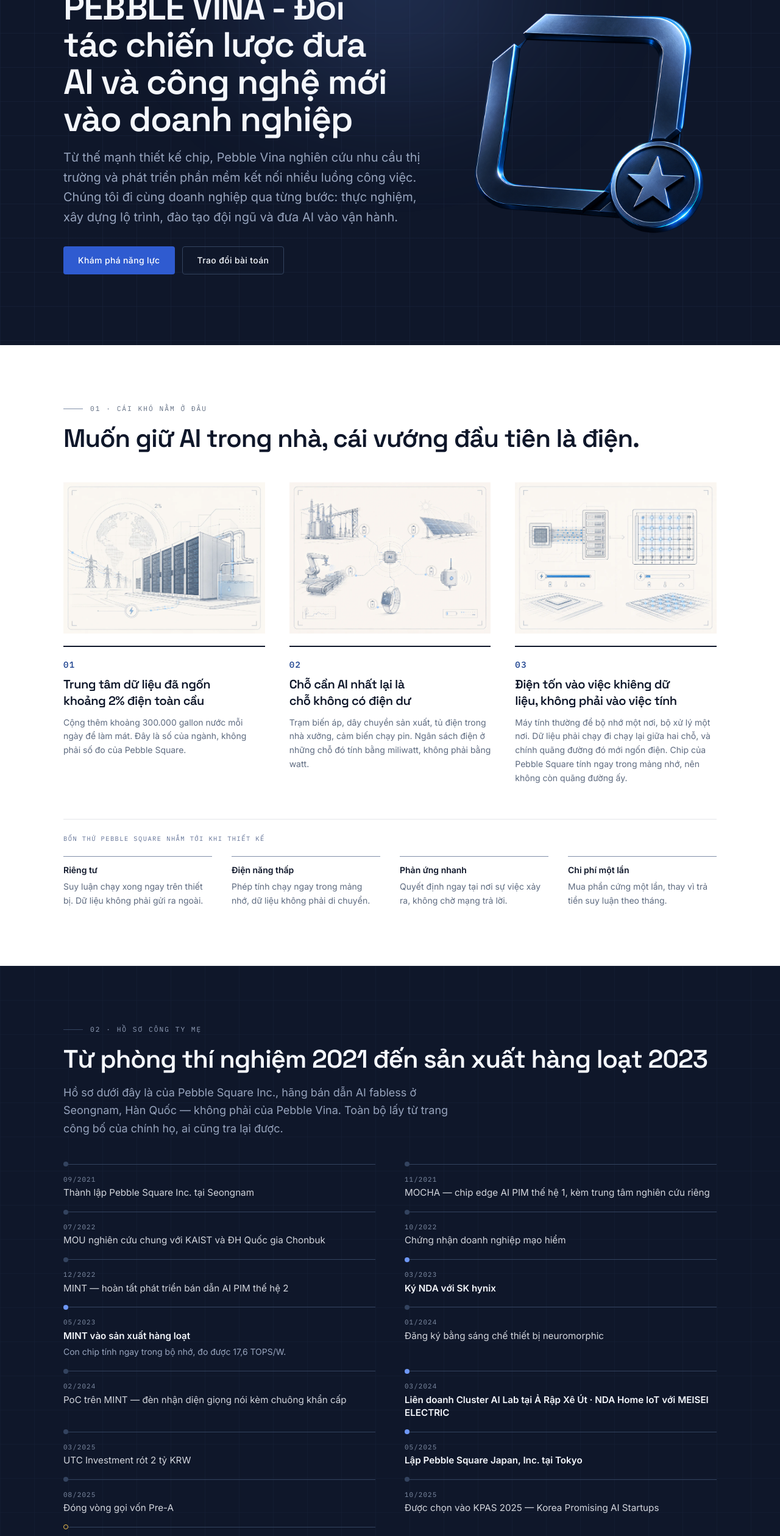
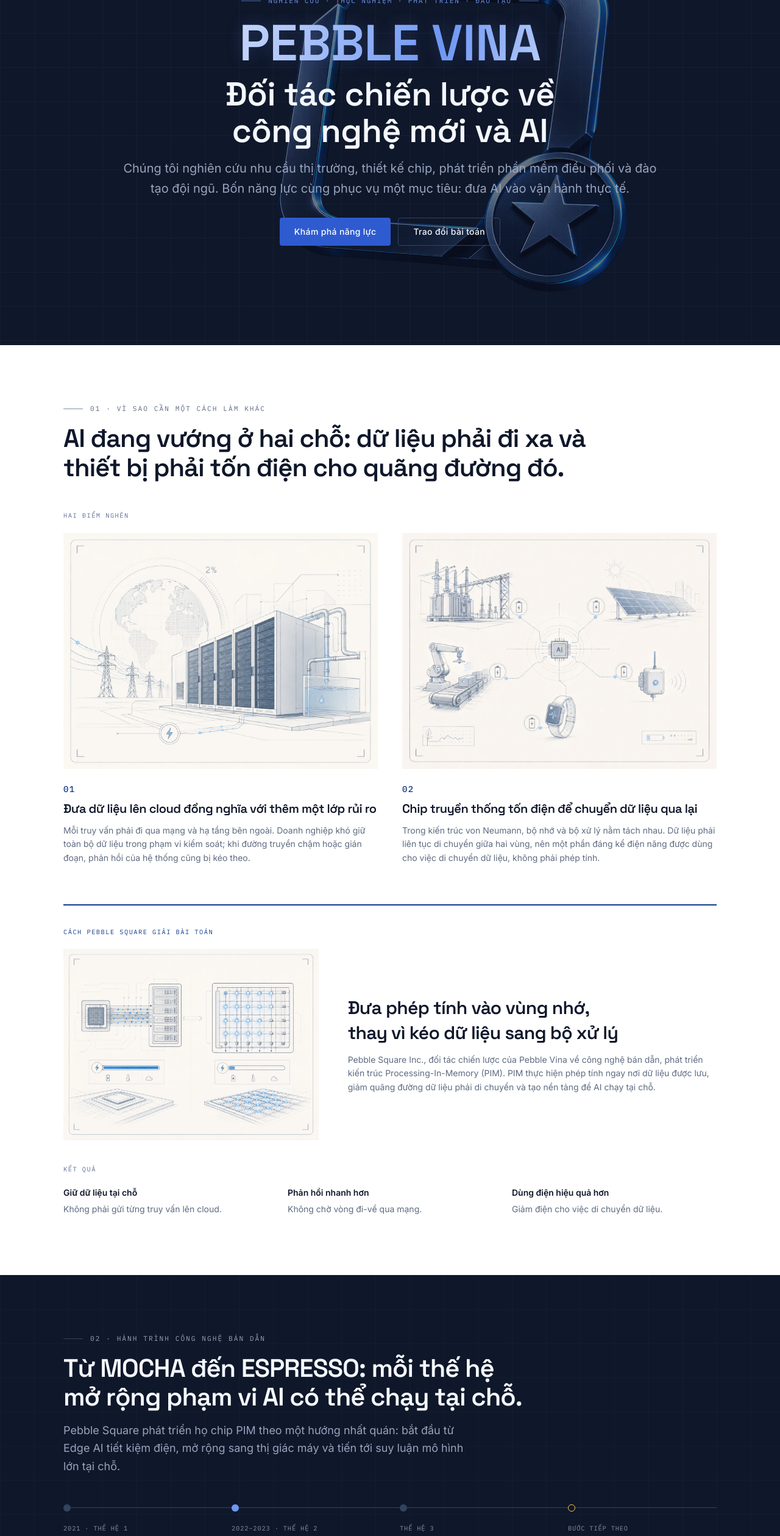
Before and after one commit to quantruong-2518/pv-landing-page, a Next.js app in the folder web/: page /vi in a window 1280 px wide. Shown: the part 234-2753 px from the top of the page at 61% size. Built offline with nearby package versions, Linux system fonts and the light colour scheme.

Commit message:
content: rebuild home narrative and chip timeline

```diff
--- a/web/app/globals.css
+++ b/web/app/globals.css
@@ -133,6 +133,23 @@
   background-size: 56px 56px;
 }
 
+/* Silver-blue lettering mirrors the highlights on the 3D Pebble Vina mark. */
+.hero-brand-metal {
+  color: var(--color-fg);
+  background-image: linear-gradient(
+    105deg,
+    var(--color-fg) 8%,
+    color-mix(in srgb, var(--color-accent) 45%, var(--color-fg)) 34%,
+    var(--color-accent) 58%,
+    color-mix(in srgb, var(--color-accent) 38%, var(--color-fg)) 76%,
+    var(--color-fg) 94%
+  );
+  background-clip: text;
+  -webkit-background-clip: text;
+  -webkit-text-fill-color: transparent;
+  text-shadow: 0 0 28px color-mix(in srgb, var(--color-accent) 20%, transparent);
+}
+
 /* Pool of light under a chip render on <ChipPlinth>. Kept neutral: each render
    carries its own colour, and a tinted pool would fight the copper ESPRESSO. */
 .chip-pool {
--- a/web/components/page-home.tsx
+++ b/web/components/page-home.tsx
@@ -17,72 +17,63 @@
 /** 1. HOME — slogan, why now, history. */
 export function HomePage({ c }: { c: SiteContent }) {
   const { hero, whyNow, history } = c.home;
+  const problemPoints = whyNow.points.slice(0, 2);
+  const solutionPoint = whyNow.points[2];
 
   return (
     <PageShell c={c} page="home">
       {/* ── Hero ─────────────────────────────────────────────────────────── */}
       <Section tone="dark" screen className="overflow-hidden">
         <div className="crossbar absolute inset-0 opacity-40" aria-hidden />
-        <div className="aura absolute inset-0" aria-hidden />
 
-        {/* Two columns from `md`, not `lg`: stacked, the decorator sat under the
-            copy and pushed this `screen` block 304px past budget at 1023x768. */}
-        <div className={cn(SHELL, "relative isolate grid items-center gap-6 sm:gap-10 md:grid-cols-12 md:gap-12")}>
-          <div className="md:col-span-7">
+        {/* The brand mark is a full-bleed watermark. Its open centre keeps the
+            copy legible while the star remains the hero's visual signature. */}
+        <div
+          className="pointer-events-none absolute left-[58%] top-1/2 aspect-square w-[115vw] max-w-[46rem] -translate-x-1/2 -translate-y-1/2 opacity-30 sm:w-[72vw] lg:w-[50vw] lg:opacity-40"
+          aria-hidden
+        >
+          {hero.media.src ? (
+            <Image
+              src={hero.media.src}
+              alt=""
+              fill
+              sizes="(min-width: 1024px) 50vw, (min-width: 640px) 72vw, 115vw"
+              className="object-contain"
+              priority
+            />
+          ) : null}
+        </div>
+
+        <div className={cn(SHELL, "relative isolate flex items-center justify-center text-center")}>
+          <div className="mx-auto w-full max-w-5xl">
             {hero.eyebrow ? (
-              <p className="flex items-center gap-3 font-mono text-[0.62rem] uppercase tracking-[0.16em] text-accent sm:text-[0.7rem] sm:tracking-[0.18em]">
-                <span className="h-px w-6 bg-accent/60 sm:w-8" aria-hidden />
+              <p className="flex items-center justify-center gap-3 font-mono text-[0.56rem] uppercase tracking-[0.08em] text-accent sm:text-[0.7rem] sm:tracking-[0.16em]">
+                <span className="hidden h-px w-8 bg-accent/60 sm:block" aria-hidden />
                 {hero.eyebrow}
+                <span className="hidden h-px w-8 bg-accent/60 sm:block" aria-hidden />
               </p>
             ) : null}
 
-            {hero.slogan ? (
-              <h1 className="mt-4 text-[2.1rem] font-semibold leading-[1.06] sm:mt-5 sm:text-5xl lg:text-[3.6rem]">
-                {hero.slogan}
+            {hero.brand && hero.slogan ? (
+              <h1 className="mx-auto mt-4 max-w-5xl tracking-normal sm:mt-5">
+                <span className="hero-brand-metal block text-[2.35rem] font-semibold leading-none sm:text-[3.2rem] md:text-[4.4rem] lg:text-[5.2rem]">
+                  {hero.brand}
+                </span>
+                <span className="mx-auto mt-2 block max-w-4xl text-[1.75rem] font-semibold leading-[1.1] sm:mt-3 sm:text-[2.35rem] md:text-[2.9rem] lg:text-[3.4rem]">
+                  {hero.slogan}
+                </span>
               </h1>
             ) : null}
 
-            <Lead className="md:text-xl">{hero.lead}</Lead>
+            <Lead className="mx-auto max-w-4xl md:text-xl">{hero.lead}</Lead>
 
-            <div className="mt-6 flex flex-col gap-3 sm:mt-8 sm:flex-row sm:flex-wrap">
+            <div className="mt-6 flex flex-col justify-center gap-3 sm:mt-8 sm:flex-row sm:flex-wrap">
               {/* Home hands off to the catalogue; booking stays on the sticky header. */}
               <Button href={path("products")}>{hero.ctaPrimary}</Button>
               <Button href={path("contact")} variant="ghost">
                 {hero.ctaSecondary}
               </Button>
             </div>
-          </div>
-
-          {/* Below `sm` the mark is the block's backdrop rather than a row under the
-              CTAs, bleeding off the top-right corner. Size and offset are percentages
-              of the same box, so 360–639 is one similarity transform: 110% wide and
-              pushed 44% right parks the artwork's dense corner — the star, at 60–90%
-              across — past the right edge at every width in that range, and leaves the
-              left 40% of the screen with no ink at all.
-
-              `bottom-full` stops the frame above the copy instead of dipping behind it.
-              The artwork carries near-opaque white in that lower-left arc: sunk far
-              enough to sit behind the eyebrow, 2.1% of that line's footprint drops
-              under 4.5:1 against `text-accent` (mean 6.12:1, floor 3.38:1). Held above,
-              ink clears the copy by 24px at 360 and 43px at 639, and no text is over it.
-
-              `-z-10` inside the `isolate`d grid keeps it under the copy and above the
-              section's own background. Every base class resets at `sm`, where the mark
-              is back in its grid column. */}
-          <div
-            className="absolute -right-[44%] bottom-full -z-10 aspect-square w-[110%] opacity-20 sm:relative sm:inset-auto sm:z-auto sm:mx-auto sm:w-1/2 sm:opacity-100 md:col-span-5 md:w-full"
-            aria-hidden
-          >
-            {hero.media.src ? (
-              <Image
-                src={hero.media.src}
-                alt=""
-                fill
-                sizes="(min-width: 768px) 38vw, (min-width: 640px) 46vw, 110vw"
-                className="object-contain"
-                priority
-              />
-            ) : null}
           </div>
         </div>
       </Section>
@@ -92,13 +83,17 @@
         <div className={SHELL}>
           <SectionHead intro={whyNow} />
 
-          {/* One illustration per point: square on phones, a wider recomposition
-              from lg — see context/media-plan.md. */}
-          <ol className="mt-9 grid gap-9 md:mt-12 md:grid-cols-3 md:gap-10">
-            {whyNow.points.map((p, i) => (
+          <div className="mt-9 md:mt-12">
+            <p className="font-mono text-[0.65rem] uppercase tracking-[0.14em] text-subtle">
+              {whyNow.problemLabel}
+            </p>
+          </div>
+
+          <ol className="mt-5 grid gap-9 md:grid-cols-2 md:gap-10">
+            {problemPoints.map((p, i) => (
               <li key={p.title} className="flex w-full max-w-md flex-col md:max-w-none">
                 <Illustration media={p.media} />
-                <div className="mt-5 border-t-2 border-fg pt-4">
+                <div className="mt-5">
                   <span className="font-mono text-sm font-medium tracking-[0.1em] text-accent" aria-hidden>
                     {String(i + 1).padStart(2, "0")}
                   </span>
@@ -109,19 +104,37 @@
             ))}
           </ol>
 
-          <div className="mt-10 border-t border-line pt-6 md:mt-14">
-            <p className="font-mono text-[0.65rem] uppercase tracking-[0.14em] text-subtle">
-              {whyNow.pillarsTitle}
-            </p>
-            <div className="mt-5 grid gap-x-8 gap-y-5 sm:grid-cols-2 md:grid-cols-4">
-              {whyNow.pillars.map((p) => (
-                <div key={p.title} className="border-t border-line-strong pt-3">
-                  <h4 className="text-sm font-semibold">{p.title}</h4>
-                  <Body className="mt-1.5">{p.body}</Body>
+          {solutionPoint ? (
+            <div className="mt-12 border-t-2 border-primary pt-7 md:mt-16 md:pt-9">
+              <p className="font-mono text-[0.65rem] uppercase tracking-[0.14em] text-accent">
+                {whyNow.solutionLabel}
+              </p>
+
+              <div className="mt-5 grid items-center gap-8 md:grid-cols-12 md:gap-12">
+                <div className="md:col-span-5">
+                  <Illustration media={solutionPoint.media} />
                 </div>
-              ))}
+                <div className="md:col-span-7">
+                  <h3 className="text-2xl font-semibold leading-snug sm:text-3xl">{solutionPoint.title}</h3>
+                  <Body className="mt-3 max-w-2xl sm:text-lg">{solutionPoint.body}</Body>
+                </div>
+              </div>
+
+              <div className="mt-8 md:mt-10">
+                <p className="font-mono text-[0.65rem] uppercase tracking-[0.14em] text-subtle">
+                  {whyNow.pillarsTitle}
+                </p>
+                <div className="mt-5 grid gap-x-8 gap-y-5 sm:grid-cols-3">
+                  {whyNow.pillars.map((p) => (
+                    <div key={p.title}>
+                      <h4 className="text-sm font-semibold">{p.title}</h4>
+                      <Body className="mt-1.5">{p.body}</Body>
+                    </div>
+                  ))}
+                </div>
+              </div>
             </div>
-          </div>
+          ) : null}
         </div>
       </Section>
 
@@ -131,15 +144,13 @@
         <div className={cn(SHELL, "relative")}>
           <SectionHead intro={history} />
 
-          {/* Two columns flow by ROW, so the decorator is a rule per row, not a
-              rail per column: a vertical rail told the eye to read down the left
-              column and skip the five strongest milestones on the right. */}
-          <ol className="mt-9 grid gap-x-12 md:mt-11 md:grid-cols-2">
+          {/* One continuous rail: vertical on phones, horizontal from `md`. */}
+          <ol className="relative mt-10 grid gap-8 before:absolute before:bottom-2 before:left-[5px] before:top-[5px] before:w-px before:bg-line-strong md:mt-12 md:grid-cols-4 md:gap-8 md:before:bottom-auto md:before:left-0 md:before:right-0 md:before:h-px md:before:w-auto">
             {history.milestones.map((m) => (
-              <li key={m.date + m.title} className="relative border-t border-line-strong pb-5 pt-4">
+              <li key={m.date + m.title} className="relative pl-8 md:pl-0 md:pt-8">
                 <span
                   className={cn(
-                    "absolute -top-[4.5px] left-0 h-2 w-2 rounded-full",
+                    "absolute left-0 top-0 h-3 w-3 rounded-full md:top-0",
                     m.status === "roadmap"
                       ? "border border-roadmap bg-bg"
                       : m.starred
@@ -149,20 +160,20 @@
                   aria-hidden
                 />
                 <div className="flex flex-wrap items-center gap-x-3 gap-y-1.5">
-                  <span className="font-mono text-[0.68rem] tracking-[0.1em] text-subtle">{m.date}</span>
+                  <span className="font-mono text-[0.65rem] uppercase tracking-[0.08em] text-subtle">{m.date}</span>
                   {m.status === "roadmap" ? (
                     <StatusBadge status="roadmap" label={m.statusNote ?? c.status.roadmap} />
                   ) : null}
                 </div>
-                <p
+                <h3
                   className={cn(
-                    "mt-1 text-base leading-snug sm:text-[0.95rem]",
+                    "mt-3 text-xl leading-snug",
                     m.starred ? "font-semibold text-fg" : "text-fg/85",
                   )}
                 >
                   {m.title}
-                </p>
-                <Body className="mt-1">{m.body}</Body>
+                </h3>
+                <Body className="mt-3">{m.body}</Body>
               </li>
             ))}
           </ol>
--- a/web/content/types.ts
+++ b/web/content/types.ts
@@ -112,6 +112,7 @@
 export interface HomeContent {
   hero: {
     eyebrow: string;
+    brand: string;
     slogan: string;
     lead: string;
     ctaPrimary: string;
@@ -120,6 +121,8 @@
   };
   whyNow: Intro & {
     /** One illustration per point — the block has no single figure of its own. */
+    problemLabel: string;
+    solutionLabel: string;
     points: IllustratedItem[];
     pillarsTitle: string;
     pillars: Item[];
--- a/web/content/vi.ts
+++ b/web/content/vi.ts
@@ -26,8 +26,9 @@
   home: {
     hero: {
       eyebrow: "NGHIÊN CỨU · THỰC NGHIỆM · PHÁT TRIỂN · ĐÀO TẠO",
-      slogan: "PEBBLE VINA - Đối tác chiến lược đưa AI và công nghệ mới vào doanh nghiệp",
-      lead: "Từ thế mạnh thiết kế chip, Pebble Vina nghiên cứu nhu cầu thị trường và phát triển phần mềm kết nối nhiều luồng công việc. Chúng tôi đi cùng doanh nghiệp qua từng bước: thực nghiệm, xây dựng lộ trình, đào tạo đội ngũ và đưa AI vào vận hành.",
+      brand: "PEBBLE VINA",
+      slogan: "Đối tác chiến lược về công nghệ mới và AI",
+      lead: "Chúng tôi nghiên cứu nhu cầu thị trường, thiết kế chip, phát triển phần mềm điều phối và đào tạo đội ngũ. Bốn năng lực cùng phục vụ một mục tiêu: đưa AI vào vận hành thực tế.",
       ctaPrimary: "Khám phá năng lực",
       ctaSecondary: "Trao đổi bài toán",
       media: {
@@ -38,69 +39,81 @@
     },
 
     whyNow: {
-      kicker: "01 · Cái khó nằm ở đâu",
-      title: "Muốn giữ AI trong nhà, cái vướng đầu tiên là điện.",
+      kicker: "01 · Vì sao cần một cách làm khác",
+      title: "AI đang vướng ở hai chỗ: dữ liệu phải đi xa và thiết bị phải tốn điện cho quãng đường đó.",
       lead: "",
+      problemLabel: "Hai điểm nghẽn",
+      solutionLabel: "Cách Pebble Square giải bài toán",
       points: [
         {
-          title: "Trung tâm dữ liệu đã ngốn khoảng 2% điện toàn cầu",
-          body: "Cộng thêm khoảng 300.000 gallon nước mỗi ngày để làm mát. Đây là số của ngành, không phải số đo của Pebble Square.",
+          title: "Đưa dữ liệu lên cloud đồng nghĩa với thêm một lớp rủi ro",
+          body: "Mỗi truy vấn phải đi qua mạng và hạ tầng bên ngoài. Doanh nghiệp khó giữ toàn bộ dữ liệu trong phạm vi kiểm soát; khi đường truyền chậm hoặc gián đoạn, phản hồi của hệ thống cũng bị kéo theo.",
           media: {
             src: "/media/why-now-1-mobile.webp",
             srcWide: "/media/why-now-1-desktop.webp",
-            alt: "Minh hoạ một trung tâm dữ liệu đấu vào lưới điện và hệ làm mát bằng nước, bên cạnh là quả cầu ghi 2%.",
+            alt: "Minh hoạ dữ liệu doanh nghiệp đi qua mạng tới một trung tâm dữ liệu bên ngoài.",
           },
         },
         {
-          title: "Chỗ cần AI nhất lại là chỗ không có điện dư",
-          body: "Trạm biến áp, dây chuyền sản xuất, tủ điện trong nhà xưởng, cảm biến chạy pin. Ngân sách điện ở những chỗ đó tính bằng miliwatt, không phải bằng watt.",
+          title: "Chip truyền thống tốn điện để chuyển dữ liệu qua lại",
+          body: "Trong kiến trúc von Neumann, bộ nhớ và bộ xử lý nằm tách nhau. Dữ liệu phải liên tục di chuyển giữa hai vùng, nên một phần đáng kể điện năng được dùng cho việc di chuyển dữ liệu, không phải phép tính.",
           media: {
             src: "/media/why-now-2-mobile.webp",
             srcWide: "/media/why-now-2-desktop.webp",
-            alt: "Minh hoạ một lõi AI ở giữa. Quanh nó là trạm biến áp, tấm pin mặt trời, cánh tay robot và cảm biến, mỗi thứ ghi rõ mức điện tính bằng mW.",
+            alt: "Minh hoạ các thiết bị thông minh tại hiện trường cùng giới hạn điện năng của chúng.",
           },
         },
         {
-          title: "Điện tốn vào việc khiêng dữ liệu, không phải vào việc tính",
-          body: "Máy tính thường để bộ nhớ một nơi, bộ xử lý một nơi. Dữ liệu phải chạy đi chạy lại giữa hai chỗ, và chính quãng đường đó mới ngốn điện. Chip của Pebble Square tính ngay trong mảng nhớ, nên không còn quãng đường ấy.",
+          title: "Đưa phép tính vào vùng nhớ, thay vì kéo dữ liệu sang bộ xử lý",
+          body: "Pebble Square Inc., đối tác chiến lược của Pebble Vina về công nghệ bán dẫn, phát triển kiến trúc Processing-In-Memory (PIM). PIM thực hiện phép tính ngay nơi dữ liệu được lưu, giảm quãng đường dữ liệu phải di chuyển và tạo nền tảng để AI chạy tại chỗ.",
           media: {
             src: "/media/why-now-3-mobile.webp",
             srcWide: "/media/why-now-3-desktop.webp",
-            alt: "Sơ đồ so sánh: bên trái là bus dữ liệu dày nối chip với bộ nhớ rời, bên phải là mảng crossbar tính ngay trong bộ nhớ. Hai thanh bên dưới đo điện năng của mỗi bên.",
+            alt: "Sơ đồ so sánh kiến trúc tách bộ nhớ và bộ xử lý với PIM xử lý trực tiếp trong vùng nhớ.",
           },
         },
       ],
-      pillarsTitle: "Bốn thứ Pebble Square nhắm tới khi thiết kế",
+      pillarsTitle: "Kết quả",
       pillars: [
-        { title: "Riêng tư", body: "Suy luận chạy xong ngay trên thiết bị. Dữ liệu không phải gửi ra ngoài." },
-        { title: "Điện năng thấp", body: "Phép tính chạy ngay trong mảng nhớ, dữ liệu không phải di chuyển." },
-        { title: "Phản ứng nhanh", body: "Quyết định ngay tại nơi sự việc xảy ra, không chờ mạng trả lời." },
-        { title: "Chi phí một lần", body: "Mua phần cứng một lần, thay vì trả tiền suy luận theo tháng." },
+        { title: "Giữ dữ liệu tại chỗ", body: "Không phải gửi từng truy vấn lên cloud." },
+        { title: "Phản hồi nhanh hơn", body: "Không chờ vòng đi-về qua mạng." },
+        { title: "Dùng điện hiệu quả hơn", body: "Giảm điện cho việc di chuyển dữ liệu." },
       ],
     },
 
     history: {
-      kicker: "02 · Hồ sơ công ty mẹ",
-      title: "Từ phòng thí nghiệm 2021 đến sản xuất hàng loạt 2023",
-      lead: "Hồ sơ dưới đây là của Pebble Square Inc., hãng bán dẫn AI fabless ở Seongnam, Hàn Quốc — không phải của Pebble Vina. Toàn bộ lấy từ trang công bố của chính họ, ai cũng tra lại được.",
+      kicker: "02 · Hành trình công nghệ bán dẫn",
+      title: "Từ MOCHA đến ESPRESSO: mỗi thế hệ mở rộng phạm vi AI có thể chạy tại chỗ.",
+      lead: "Pebble Square phát triển họ chip PIM theo một hướng nhất quán: bắt đầu từ Edge AI tiết kiệm điện, mở rộng sang thị giác máy và tiến tới suy luận mô hình lớn tại chỗ.",
       milestones: [
-        { date: "09/2021", title: "Thành lập Pebble Square Inc. tại Seongnam", body: "", status: "shipped" },
-        { date: "11/2021", title: "MOCHA — chip edge AI PIM thế hệ 1, kèm trung tâm nghiên cứu riêng", body: "", status: "shipped" },
-        { date: "07/2022", title: "MOU nghiên cứu chung với KAIST và ĐH Quốc gia Chonbuk", body: "", status: "shipped" },
-        { date: "10/2022", title: "Chứng nhận doanh nghiệp mạo hiểm", body: "", status: "shipped" },
-        { date: "12/2022", title: "MINT — hoàn tất phát triển bán dẫn AI PIM thế hệ 2", body: "", status: "shipped" },
-        { date: "03/2023", title: "Ký NDA với SK hynix", body: "", status: "shipped", starred: true },
-        { date: "05/2023", title: "MINT vào sản xuất hàng loạt", body: "Con chip tính ngay trong bộ nhớ, đo được 17,6 TOPS/W.", status: "shipped", starred: true },
-        { date: "01/2024", title: "Đăng ký bằng sáng chế thiết bị neuromorphic", body: "", status: "shipped" },
-        { date: "02/2024", title: "PoC trên MINT — đèn nhận diện giọng nói kèm chuông khẩn cấp", body: "", status: "shipped" },
-        { date: "03/2024", title: "Liên doanh Cluster AI Lab tại Ả Rập Xê Út · NDA Home IoT với MEISEI ELECTRIC", body: "", status: "shipped", starred: true },
-        { date: "03/2025", title: "UTC Investment rót 2 tỷ KRW", body: "", status: "shipped" },
-        { date: "05/2025", title: "Lập Pebble Square Japan, Inc. tại Tokyo", body: "", status: "shipped", starred: true },
-        { date: "08/2025", title: "Đóng vòng gọi vốn Pre-A", body: "", status: "shipped" },
-        { date: "10/2025", title: "Được chọn vào KPAS 2025 — Korea Promising AI Startups", body: "", status: "shipped" },
-        { date: "09/2026", title: "ESPRESSO — AI SoC Digital-PIM 160 TOPS", body: "", status: "roadmap", statusNote: "Tài liệu nhà đầu tư · dự kiến 9/2026" },
+        {
+          date: "2021 · Thế hệ 1",
+          title: "MOCHA mở đường cho Edge AI PIM",
+          body: "Thế hệ đầu tiên đặt nền cho hướng xử lý AI ngay trong bộ nhớ.",
+          status: "shipped",
+        },
+        {
+          date: "2022–2023 · Thế hệ 2",
+          title: "MINT bước từ phát triển sang sản xuất",
+          body: "Hoàn tất phát triển 12/2022, sản xuất hàng loạt từ 5/2023 và đạt hiệu suất năng lượng 17,6 TOPS/W.",
+          status: "shipped",
+          starred: true,
+        },
+        {
+          date: "Thế hệ 3",
+          title: "PAPAYA FLEX mở rộng sang AI thị giác",
+          body: "Hướng tới camera, kiểm tra ngoại quan và robot, với trọng tâm là điện năng và kích thước.",
+          status: "shipped",
+        },
+        {
+          date: "Bước tiếp theo",
+          title: "ESPRESSO hướng tới suy luận mô hình lớn tại chỗ",
+          body: "Digital-PIM được định hướng cho AI accelerator và máy chủ suy luận.",
+          status: "roadmap",
+          statusNote: "Tài liệu nhà đầu tư · lộ trình",
+        },
       ],
-      footnote: "Lịch sử công ty lấy từ trang công bố của chính Pebble Square, đọc ngày 20/08/2026. Riêng mục 9/2026 lấy từ tài liệu nhà đầu tư ngày 05/01/2026 và không có trong danh mục sản phẩm công khai của họ.",
+      footnote: "MOCHA và MINT dựa trên lịch sử công khai của Pebble Square. PAPAYA FLEX dựa trên tài liệu kỹ thuật của hãng. ESPRESSO là nội dung lộ trình từ tài liệu nhà đầu tư và chưa xuất hiện trong danh mục công khai.",
     },
   },
 
```
